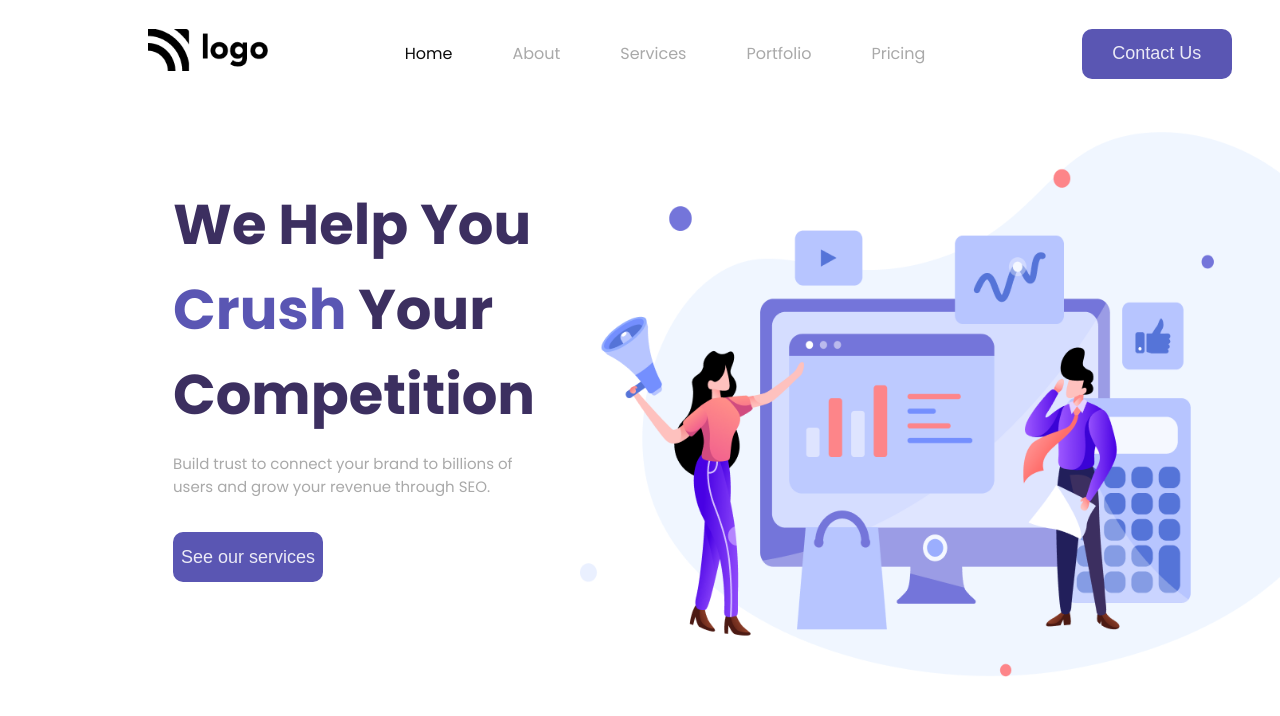
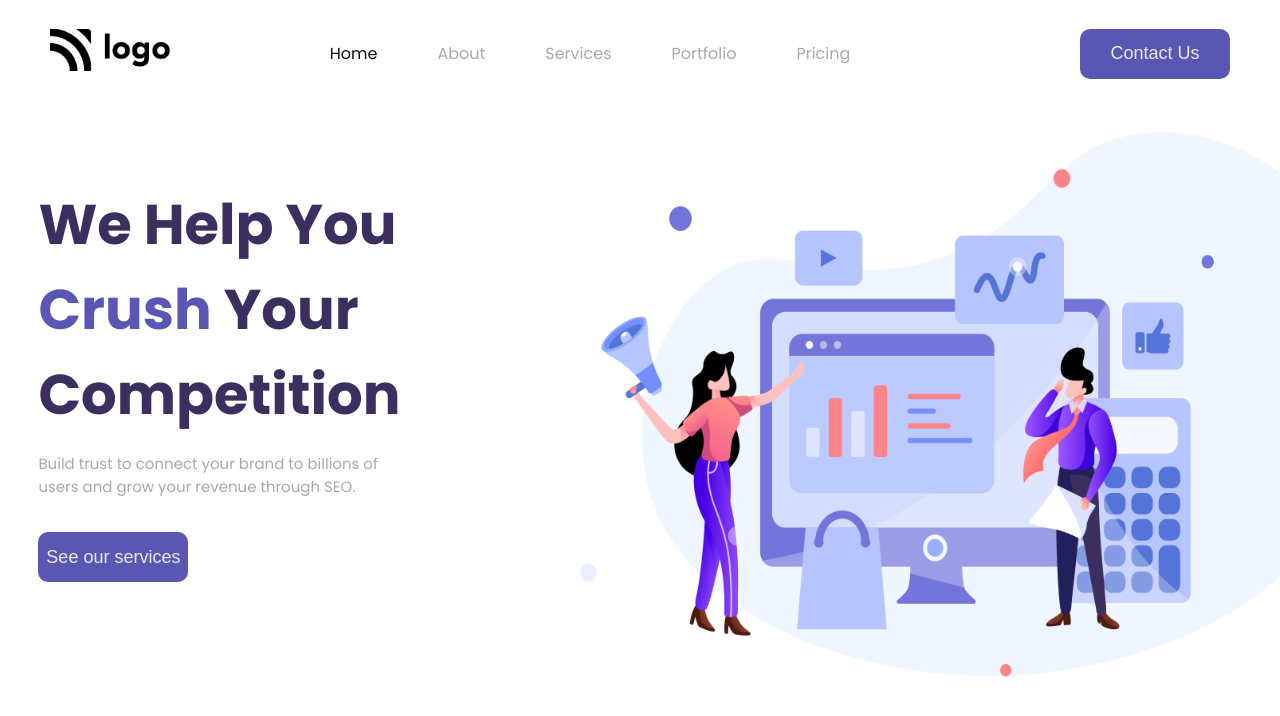
Before and after one commit to RenusreeMadhavarapu/SEO-Home-Page, a website: page index.html in a window 1280 px wide. Drawn offline with Linux system fonts and the light colour scheme.

Commit message:
four commit

```diff
--- a/style.css
+++ b/style.css
@@ -1,35 +1,37 @@
 body{
 
     margin:0;
+    padding:0;
 
     font-family: 'Poppins';
 }
 
-/* Nav container Section */
+/* Navbar Section */
 
 .navbar-container{
    margin-top:25px;
     display: flex;
-    justify-content: space-around;
+    justify-content: space-between;
     align-items:center;
 
 }
 img.logo{
-    margin-left:100px;
+    margin-left:50px;
     width:120px;
 }
 
 .list{
   color:  rgb(169,169,169);
   display: flex;
-  justify-content: space-around;
   list-style-type: none;
+  margin-right:50px;
+
 
 
 }
 .list-item{
 
-    padding-right:60px;
+    margin-right:60px;
 }
 
 
@@ -48,16 +50,10 @@ button.nav-button{
     color:rgba(255, 255, 255, 0.877);
     font-size:large;
     cursor:pointer;
+    margin-right:50px;
 }
 
 /* media queries for nav section */
-    @media (max-width:1030px){
-
-        img.logo{
-
-            margin-left:50px;
-        }
-    }
 
     @media(min-width:1000px){
         div.menu{
@@ -74,6 +70,7 @@ button.nav-button{
                 font-size:30px;
                 color:rgb(90,86,179);
                 cursor:pointer;
+                margin-right:50px;
 
             }
 
@@ -87,15 +84,9 @@ button.nav-button{
                 display:none;
             }
 
-            .navbar-container{
 
-                justify-content:space-around;
-            }
 
-            img.logo{
 
-                margin-left:0px;
-            }
         }
 
 
@@ -107,7 +98,7 @@ button.nav-button{
 div.banner-container{
 
    position:relative;
-    margin-left:50px;
+
 
 }
 
@@ -121,7 +112,7 @@ margin-top:50px;
 
 .heading-text {
     position:absolute;
-    left:10%;
+    left:3%;
    width:30%;
    text-align:start;
   margin-top:100px;
@@ -139,7 +130,7 @@ margin-top:50px;
     color:rgb(169,169,169);
     position:absolute;
     margin-top:370px;
-    left:10%;
+    left:3%;
 
 
 
@@ -149,7 +140,7 @@ button.nav-button.btn{
 
     position:absolute;
     margin-top:450px;
-    left:10%;
+    left:3%;
     cursor:pointer;
 }
 
```
